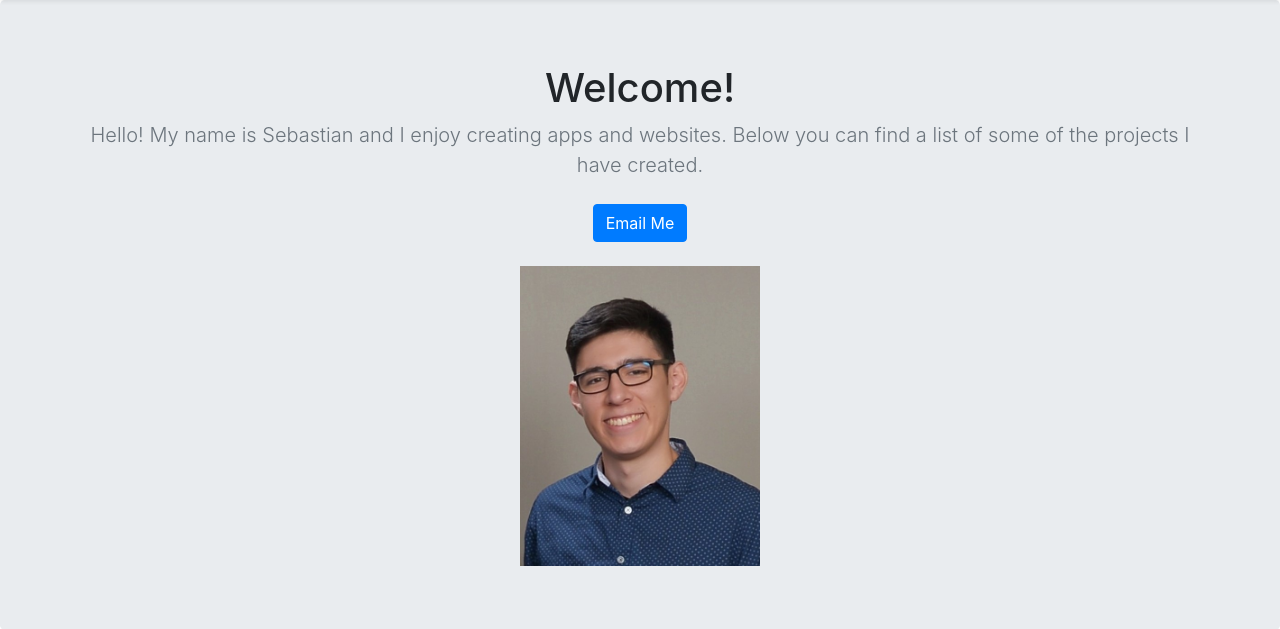
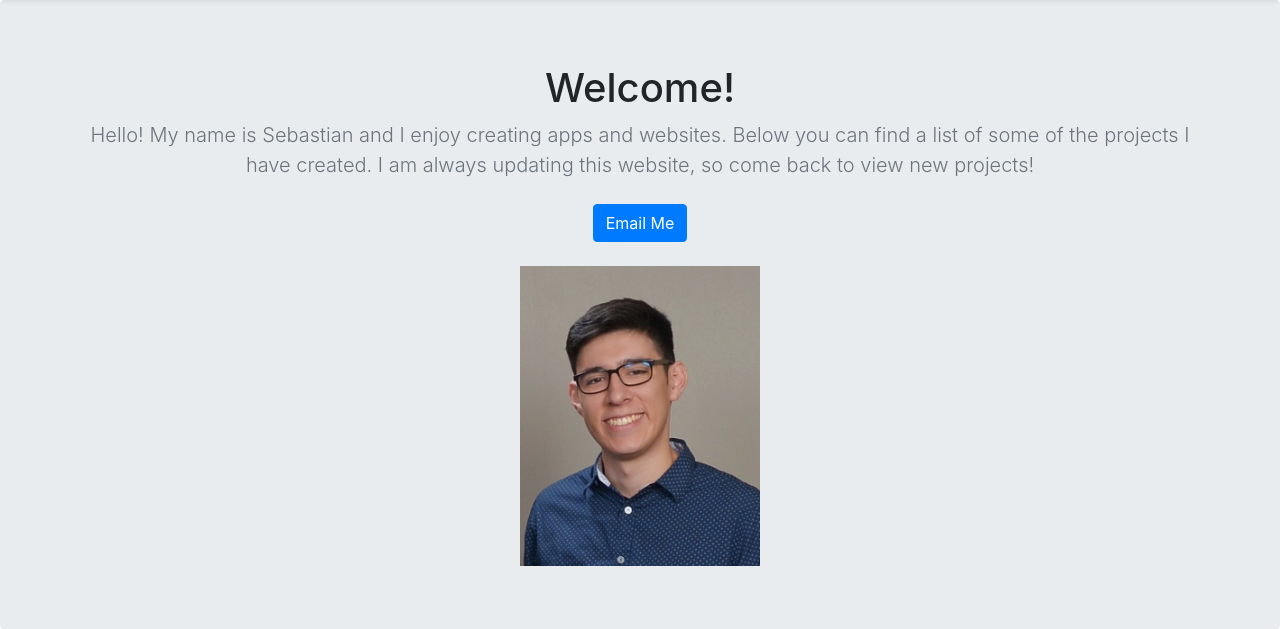
Before and after one commit to seabass189/PortfolioWebsite, a Django app: page / in a window 1280 px wide. Shown: the part 56-685 px from the top of the page. Run offline with Django 3.2, Linux system fonts and the light colour scheme; data that the repository does not hold is empty; some libraries are stand-ins or nearby versions.

Commit message:
Small changes to Welcome Message

```diff
--- a/projects/templates/projects/home.html
+++ b/projects/templates/projects/home.html
@@ -8,10 +8,10 @@
       <h1>Welcome!</h1>
       <p class="lead text-muted">Hello! My name is Sebastian and I enjoy
         creating apps and websites. Below you can find a list of some of the
-        projects I have created.
+        projects I have created. I am always updating this website, so come back
+        to view new projects!
       </p>
-      <p>
-        <a href="mailto:sebash189@gmail.com" class="btn btn-primary my-2">Email Me</a>
+      <p><a href="mailto:sebash189@gmail.com" class="btn btn-primary my-2">Email Me</a>
         <!-- <a href="#" class="btn btn-secondary my-2">Secondary action</a> -->
       </p>
       <img src="{% static 'sebastian.jpg' %}" height="300" alt="A picture of Sebastian Hernandez">
```
